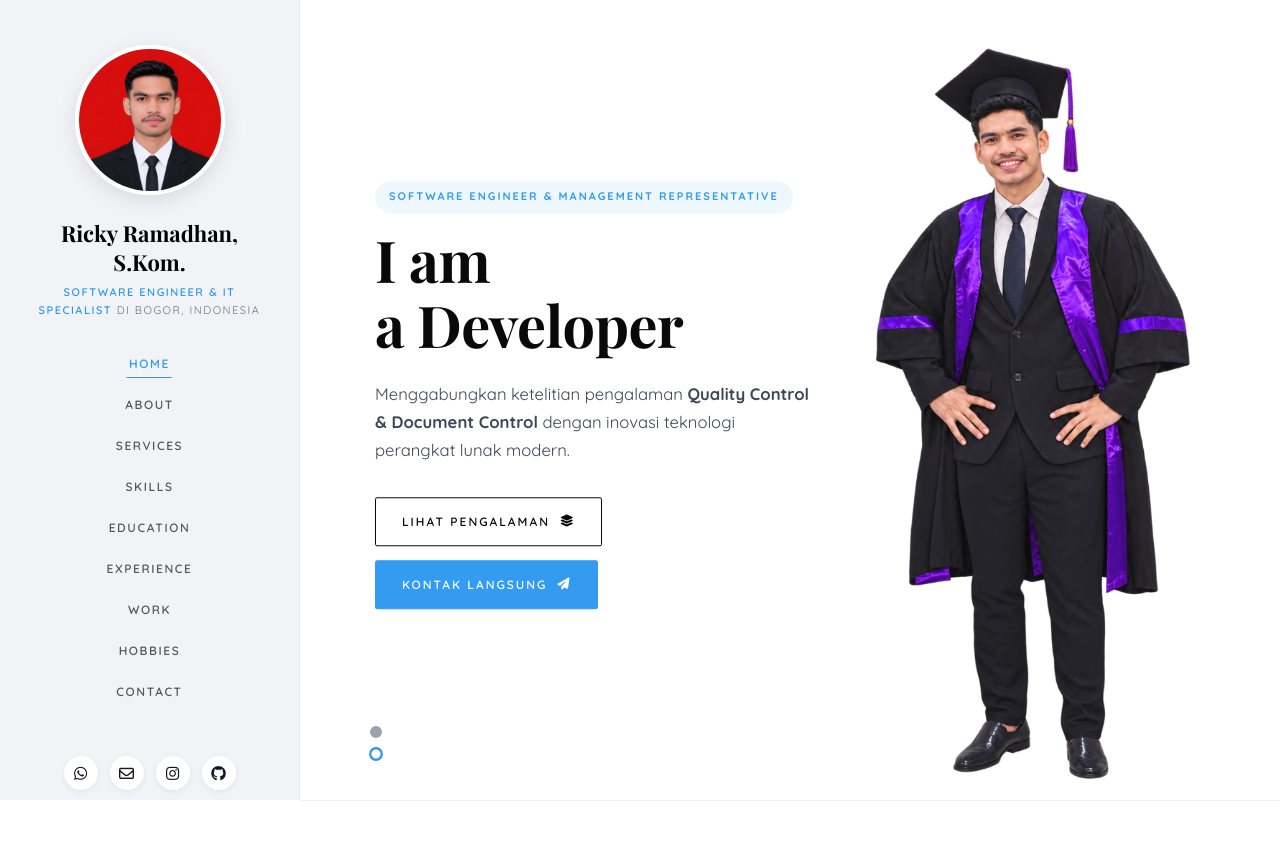
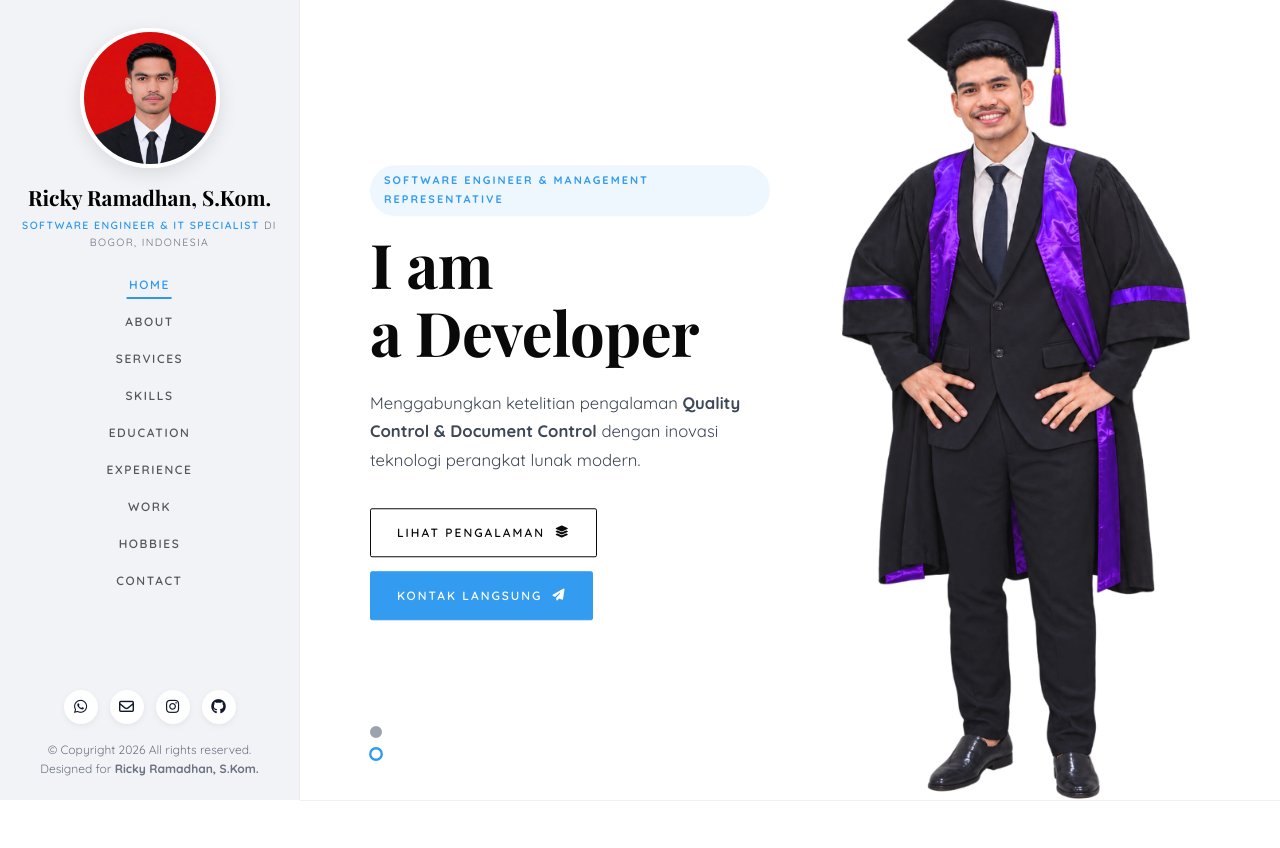
Before and after one commit to ricky-mr/ricky_r, a plain HTML site: page index.html in a window 1280 px wide. Shown: the top 848 px of the page. Drawn offline with nearby package versions, Linux system fonts and the light colour scheme; a web font is replaced by a local one.

Commit message:
Add files via upload

```diff
--- a/style.css
+++ b/style.css
@@ -73,10 +73,15 @@ img {
   bottom: 0;
   z-index: 1000;
   overflow-y: auto;
-  padding: 45px 25px 30px;
+  scrollbar-width: none;
+  padding: 28px 22px 22px;
   text-align: center;
   transition: transform 0.35s cubic-bezier(0.4, 0, 0.2, 1);
   border-right: 1px solid rgba(0, 0, 0, 0.04);
+}
+
+.sidebar::-webkit-scrollbar {
+  display: none;
 }
 
 .sidebar-inner {
@@ -87,9 +92,9 @@ img {
 }
 
 .author-img-wrap {
-  width: 150px;
-  height: 150px;
-  margin: 0 auto 24px;
+  width: 140px;
+  height: 140px;
+  margin: 0 auto 16px;
   border-radius: 50%;
   overflow: hidden;
   box-shadow: 0 6px 20px rgba(0, 0, 0, 0.1);
@@ -100,14 +105,14 @@ img {
   width: 100%;
   height: 100%;
   object-fit: cover;
-  object-position: center 28%;
+  object-position: center 25%;
 }
 
 .author-name {
   font-family: var(--font-serif);
-  font-size: 22px;
+  font-size: 21px;
   font-weight: 700;
-  margin-bottom: 8px;
+  margin-bottom: 6px;
   line-height: 1.3;
 }
 
@@ -116,12 +121,12 @@ img {
 }
 
 .author-role {
-  font-size: 11px;
-  letter-spacing: 1.5px;
+  font-size: 10.5px;
+  letter-spacing: 1.4px;
   text-transform: uppercase;
   color: var(--text-muted);
-  margin-bottom: 30px;
-  line-height: 1.6;
+  margin-bottom: 20px;
+  line-height: 1.55;
 }
 
 .author-role span {
@@ -132,11 +137,11 @@ img {
 /* Navigation */
 .main-nav ul {
   list-style: none;
-  margin-bottom: 30px;
+  margin-bottom: 18px;
 }
 
 .main-nav li {
-  margin-bottom: 12px;
+  margin-bottom: 8px;
 }
 
 .main-nav .nav-link {
@@ -284,19 +289,19 @@ img {
 
 .hero-container {
   width: 100%;
-  max-width: 1280px;
+  max-width: 1400px;
   margin: 0 auto;
-  padding: 20px 50px 10px 75px;
+  padding: 0 30px 0 70px;
   display: grid;
-  grid-template-columns: 1.05fr 0.95fr;
+  grid-template-columns: 0.92fr 1.08fr;
   align-items: center;
-  gap: 24px;
+  gap: 10px;
   min-height: 100vh;
   background-color: #ffffff;
 }
 
 .hero-text-col {
-  padding: 30px 0 50px;
+  padding: 25px 0 40px;
   z-index: 3;
 }
 
@@ -315,20 +320,20 @@ img {
 
 .hero-title {
   font-family: var(--font-serif);
-  font-size: clamp(38px, 4.5vw, 62px);
+  font-size: clamp(42px, 4.8vw, 66px);
   font-weight: 700;
   color: var(--text-dark);
-  line-height: 1.14;
+  line-height: 1.12;
   margin-bottom: 22px;
   letter-spacing: -0.5px;
 }
 
 .hero-subtitle {
-  font-size: clamp(15px, 1.3vw, 17px);
+  font-size: clamp(15px, 1.3vw, 17.5px);
   color: #374151;
   font-weight: 400;
   max-width: 480px;
-  margin-bottom: 32px;
+  margin-bottom: 34px;
   line-height: 1.7;
 }
 
@@ -387,23 +392,22 @@ img {
   color: #ffffff;
 }
 
-/* Hero Right Portrait Image — FULL BODY (Cap to Shoes Intact) & Seamless White Blend */
+/* Hero Right Portrait Image — EXTRA TALL FULL BODY (Cap to Shoes Intact) & Seamless White Blend */
 .hero-image-col {
   display: flex;
   justify-content: center;
   align-items: flex-end;
   align-self: stretch;
-  height: 100%;
-  min-height: 92vh;
+  height: 100vh;
+  min-height: 680px;
   position: relative;
   background-color: transparent;
-  padding-top: 15px;
-  padding-bottom: 10px;
+  padding: 0;
 }
 
 .hero-person-wrapper {
   width: 100%;
-  max-width: 520px;
+  max-width: 680px;
   height: 100%;
   display: flex;
   justify-content: center;
@@ -414,12 +418,15 @@ img {
 .hero-person-img {
   width: auto;
   max-width: 100%;
-  height: 92vh;
-  max-height: 900px;
+  height: 99vh;
+  max-height: 1200px;
+  min-height: 660px;
   object-fit: contain;
   object-position: bottom center;
   display: block;
   background-color: transparent;
+  transform: scale(1.03);
+  transform-origin: bottom center;
 }
 
 /* Hero Slide Dots (Bottom left like Jackson reference) */
@@ -1238,24 +1245,27 @@ img {
   }
 
   .hero-image-col {
+    height: auto;
     min-height: auto;
     justify-content: center;
-    padding-top: 0;
-    padding-bottom: 20px;
+    padding-top: 8px;
+    padding-bottom: 12px;
   }
 
   .hero-person-wrapper {
-    max-width: 380px;
+    max-width: 480px;
     margin: 0 auto;
   }
 
   .hero-person-img {
     width: auto;
     max-width: 100%;
-    height: auto;
-    max-height: 68vh;
+    height: 78vh;
+    max-height: 760px;
+    min-height: 460px;
     object-fit: contain;
     margin: 0 auto;
+    transform: none;
   }
 
   .hero-dots {
@@ -1354,14 +1364,20 @@ img {
   }
 
   .hero-person-wrapper {
-    max-width: 290px;
+    max-width: 400px;
+    width: 100%;
+    margin: 0 auto;
   }
 
   .hero-person-img {
-    width: 100%;
-    height: auto;
-    max-height: 62vh;
+    width: auto;
+    max-width: 96%;
+    height: 75vh;
+    max-height: 680px;
+    min-height: 440px;
     object-fit: contain;
+    margin: 0 auto;
+    transform: none;
   }
 
   .hero-dots {
```
Also changed, not shown: ricky-hero.PNG (added).
